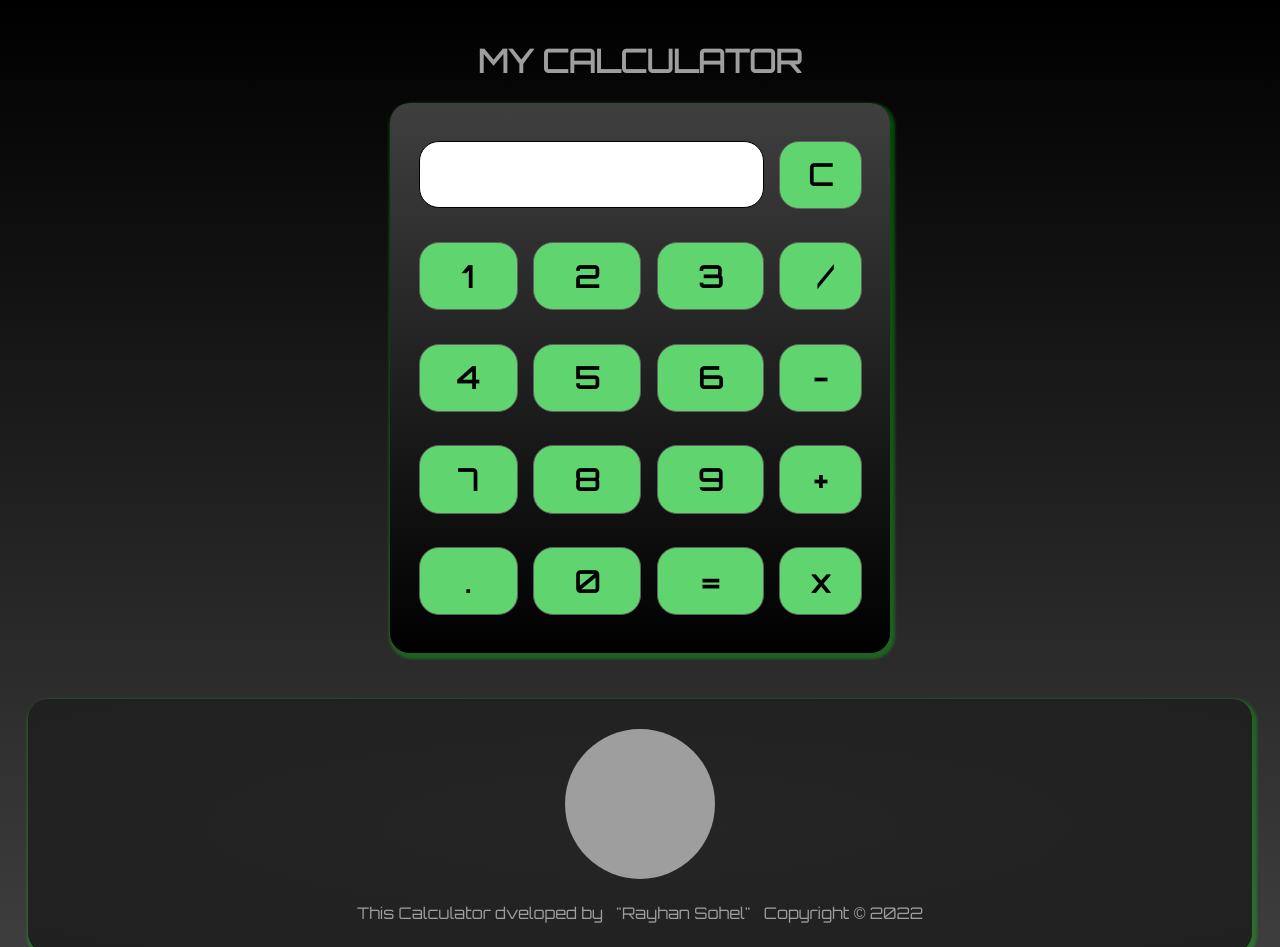
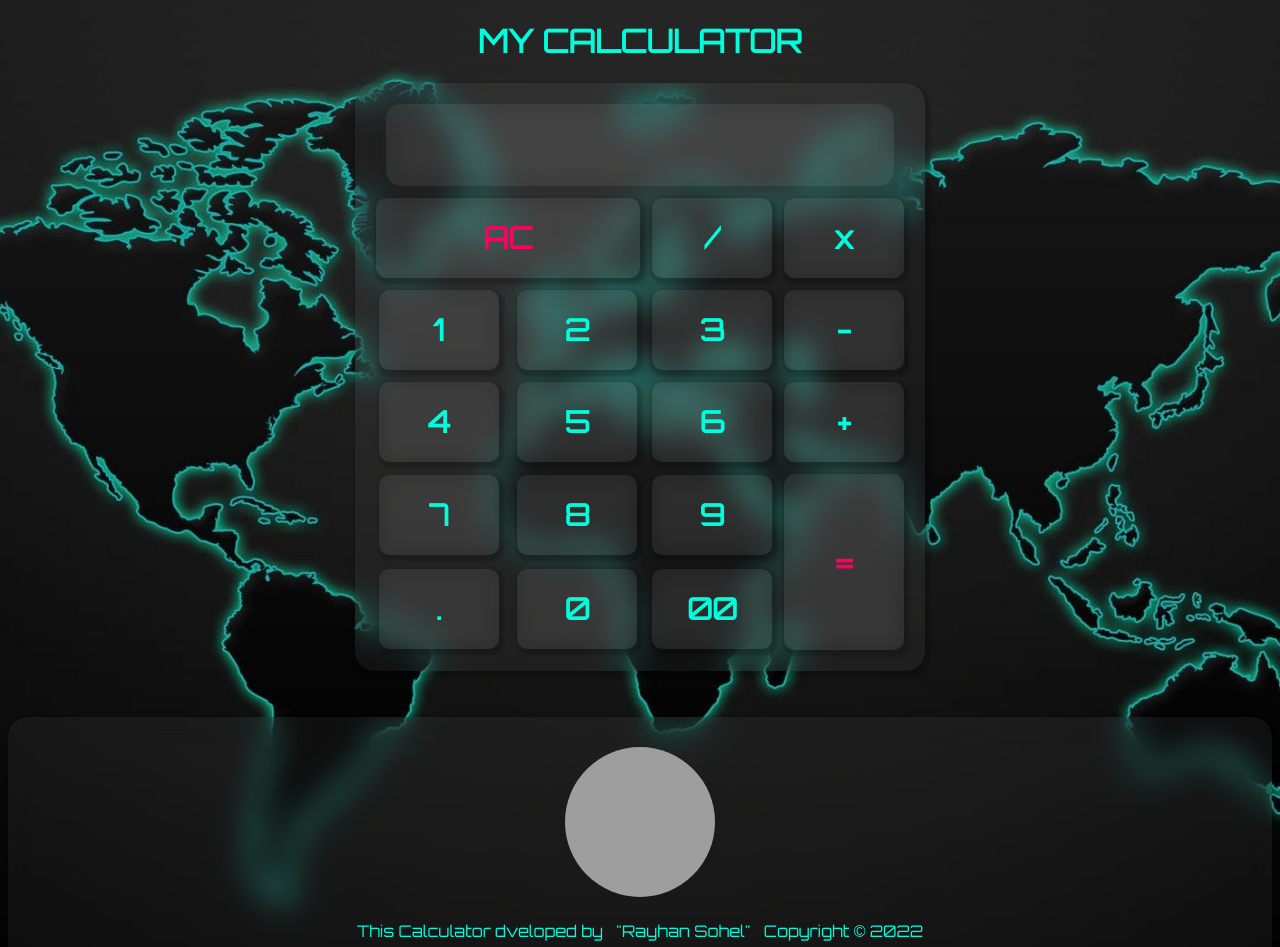
Before and after one commit to RayhanSohel/Calculator_Project, a plain HTML site: page index.html in a window 1280 px wide. Shown: the top 947 px of the page. Drawn offline with Linux system fonts and the light colour scheme; grey boxes are pictures that could not be loaded.

Commit message:
CSS Design

```diff
--- a/index.html
+++ b/index.html
@@ -16,33 +16,35 @@
         <main>
             <table class = "calculator" >
                 <tr>
-                    <span></span>
-                    <td colspan = "3"> <input class = "display-box" type = "text" id = "result" disabled /> </td>
-                    <td> <input class = "button" type = "button" value = "C" onclick = "clearScreen()" /> </td>
+                    <td colspan = "4"> <input class = "display-box" type = "text" id = "result" disabled /> </td>
+                </tr>
+                <tr>
+                    <td colspan = "2"> <input class = "twocolumn" type = "button" value = "AC" onclick = "clearScreen()" /> </td>
+                    <td> <input class = "button" type = "button" value = "/" onclick = "display('/')" /> </td>
+                    <td> <input class = "button" type = "button" value = "x" onclick = "display('*')" /> </td>
                 </tr>
                 <tr>
                     <td> <input class = "button" type = "button" value = "1" onclick = "display('1')" /> </td>
                     <td> <input class = "button" type = "button" value = "2" onclick = "display('2')" /> </td>
                     <td> <input class = "button" type = "button" value = "3" onclick = "display('3')" /> </td>
-                    <td> <input class = "button" type = "button" value = "    /    " onclick = "display('/')" /> </td>
+                    <td> <input class = "button" type = "button" value = "-" onclick = "display('-')" /> </td>
                 </tr>
                 <tr>
                     <td> <input class = "button" type = "button" value = "4" onclick = "display('4')" /> </td>
                     <td> <input class = "button" type = "button" value = "5" onclick = "display('5')" /> </td>
                     <td> <input class = "button" type = "button" value = "6" onclick = "display('6')" /> </td>
-                    <td> <input class = "button" type = "button" value = "-" onclick = "display('-')" /> </td>
+                    <td> <input class = "button" type = "button" value = "+" onclick = "display('+')" /> </td>
                 </tr>
                 <tr>
                     <td> <input class = "button" type = "button" value = "7" onclick = "display('7')" /> </td>
                     <td> <input class = "button" type = "button" value = "8" onclick = "display('8')" /> </td>
                     <td> <input class = "button" type = "button" value = "9" onclick = "display('9')" /> </td>
-                    <td> <input class = "button" type = "button" value = "+" onclick = "display('+')" /> </td>
+                    <td rowspan="2"> <input class = "tworow" type = "button" value = "=" onclick = "calculate()" /></td>
                 </tr>
                 <tr>
                     <td> <input class = "button" type = "button" value = "." onclick = "display('.')" /> </td>
                     <td> <input class = "button" type = "button" value = "0" onclick = "display('0')" /> </td>
-                    <td> <input class = "button" type = "button" value = "=" onclick = "calculate()" /></td>
-                    <td> <input class = "button" type = "button" value = "x" onclick = "display('*')" /> </td>
+                    <td> <input class = "button" type = "button" value = "00" onclick = "display('00')" /> </td>
                 </tr>
             </table>
         </main><br><br>
--- a/script.js
+++ b/script.js
@@ -13,3 +13,8 @@ function clearScreen() {
     var q = eval(p);
     document.getElementById("result").value = q;
    }
+   //sound add
+   var audio = new Audio("click.mp3");
+    document.onclick = function() {
+    audio.play();
+    }
--- a/style.css
+++ b/style.css
@@ -1,63 +1,122 @@
 @import url('https://fonts.googleapis.com/css2?family=Orbitron&display=swap');
 body{
-    background-image: linear-gradient(to top, rgb(63, 63, 63) , rgb(0, 0, 0));
-    border-radius: 20px;
-    margin-top: 10px;
-    padding: 10px 20px;
+    background-image: url("background.png");
+    background-size:     cover;
+    background-repeat:   no-repeat;
+    background-position: center center;
 }
 header{
-    color: rgb(158, 158, 158);
+    color: rgb(1, 253, 220);
     font-family: 'Orbitron', sans-serif;
     text-align: center;
 }
 .calculator {
- padding: 20px;
+ padding: 10px;
  border-radius: 20px;
- height: 550px;
- width: 500px;
+ border-spacing: 10px;
+ height: auto;
+ width: auto;
  text-align: center;
+ overflow: hidden;
+ z-index: 10;
+ backdrop-filter: blur(15px);
  margin: auto;
- background-image: linear-gradient(to bottom, rgb(63, 63, 63) , rgb(0, 0, 0));
- box-shadow:  rgba(0, 255, 13, 0.26) 2px 3px 3px 3px;
+ background: rgba(255, 255, 255, 0.05);
+ box-shadow:  rgba(0, 0, 0, 0.2) 2px 3px 3px 3px;
 }
 .display-box {
  font-family: 'Orbitron', sans-serif;
  font-size: 35px;
  padding-left: 5px;
  font-weight: bolder;
- background-color: #ffffff;
- border: solid black 0.5px;
- color: black;
- border-radius: 20px;
- width: 94%;
- height: 65%;
+ overflow: hidden;
+ text-align:right;
+ padding-right: 2vh;
+ padding-left: 2vh;
+ z-index: 10;
+ backdrop-filter: blur(15px);
+ background: rgba(255, 255, 255, 0.05);
+ border: none;
+ color: rgb(255, 0, 98);
+ border-radius: 15px;
+ min-height: 10vh;
+ min-width: auto;
 }
 .button {
  font-family: 'Orbitron', sans-serif;
  font-size: 30px;
  font-weight: bolder;
- background-color: rgb(96, 212, 111);
- padding: 5px;
+ overflow: hidden;
+ z-index: 10;
+ backdrop-filter: blur(10px);
+ margin: auto;
+ background: rgba(255, 255, 255, 0.05);
+ box-shadow:  rgba(0, 0, 0, 0.2) 2px 3px 3px 3px;
+ padding: 10px;
+ color: rgb(1, 253, 220);
+ border: none;
+ border-radius: 10px;
+ border-collapse: collapse;
+ min-height: 10vh;
+ min-width: 15vh;
+}
+.twocolumn{
+    font-family: 'Orbitron', sans-serif;
+    font-size: 30px;
+    font-weight: bolder;
+    overflow: hidden;
+    z-index: 10;
+    backdrop-filter: blur(10px);
+    margin: auto;
+    background: rgba(255, 255, 255, 0.05);
+    box-shadow:  rgba(0, 0, 0, 0.2) 2px 3px 3px 3px;
+    padding: 10px;
+    color: rgb(255, 0, 98);
+    border: none;
+    border-radius: 10px;
+    min-height: 10vh;
+    min-width: 33vh;
+}
+.tworow{
+    font-family: 'Orbitron', sans-serif;
+    font-size: 30px;
+    font-weight: bolder;
+    overflow: hidden;
+    z-index: 20;
+    backdrop-filter: blur(10px);
+    margin: auto;
+    background: rgba(255, 255, 255, 0.05);
+    box-shadow:  rgba(0, 0, 0, 0.2) 2px 3px 3px 3px;
+    padding: 10px;
+    color: rgb(255, 0, 98);
+    border: none;
+    border-radius: 10px;
+    min-height: 22vh;
+    min-width: 15vh;
+}
+.button:hover, .twocolumn:hover, .tworow:hover
+{
+ background: rgba(255, 255, 255, 0.05);
  color: black;
- border: solid rgb(97, 97, 97) 0.2px;
- width: 90%;
- border-radius: 20px;
- height: 70%;
+ box-shadow:  rgba(0, 0, 0, 0.2) 2px 3px 3px 3px;
 }
-.button:active
+.button:active, .twocolumn:active, .tworow:active
 {
- background: #00fd7f;
- -webkit-box-shadow: inset 0px 0px 5px #c1c1c1;
- -moz-box-shadow: inset 0px 0px 5px #c1c1c1;
- box-shadow: inset 0px 0px 5px #c1c1c1;
+ background: rgb(1, 253, 220);
+ color: black;
+ box-shadow:  rgba(0, 0, 0, 0.2) 2px 3px 3px 3px;
 }
 footer{
     font-family: 'Orbitron', sans-serif;
     text-align: center;
-    background-image: radial-gradient(rgb(37, 37, 37) , rgb(32, 32, 32));
-    color: rgb(158, 158, 158);
+    overflow: hidden;
+    z-index: 10;
+    backdrop-filter: blur(15px);
+    margin: auto;
+    background: rgba(255, 255, 255, 0.05);
+    box-shadow:  rgba(0, 0, 0, 0.2) 2px 3px 3px 3px;
+    color: rgb(1, 253, 220);
     border-radius: 20px;
     margin-top: 10px;
     padding: 10px 20px;
-    box-shadow: rgba(0, 255, 13, 0.26) 2px 3px 3px 3px;
 }
```
Also changed, not shown: background.png (added), 1 other file.
